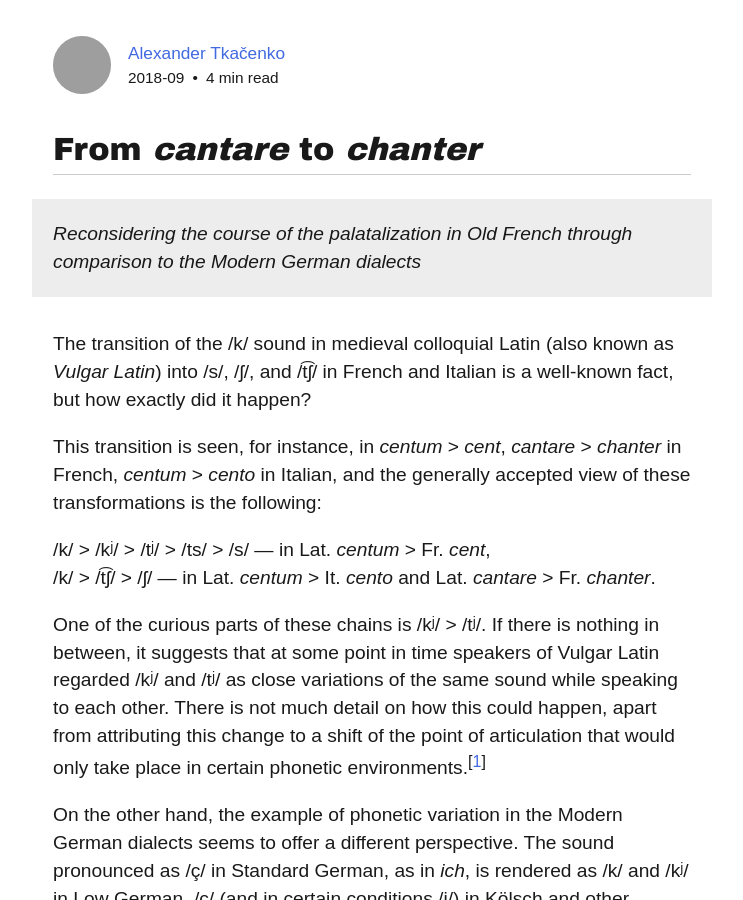
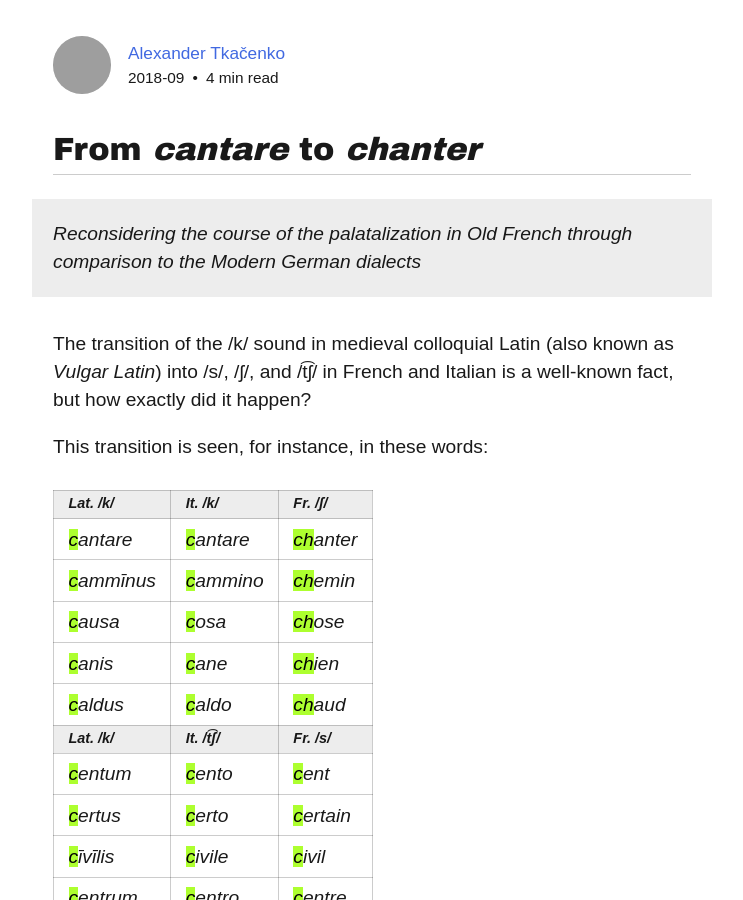
Before and after one commit to axtk/axtk.github.io, a Jekyll site: the page built from x/palatalization_in_Old_French.html, in a window 1280 px wide and 900 px high. Shown: the whole window, without its empty margins (268-1011 px from the left). Built offline with Jekyll 4.4.1, drawn with Linux system fonts in a browser that asks for light colours; some of the changed text lies outside the part shown; grey boxes are pictures that could not be loaded.

Commit message:
add more palatalization examples

```diff
--- a/x/palatalization_in_Old_French.html
+++ b/x/palatalization_in_Old_French.html
@@ -9,7 +9,71 @@ abstract: Reconsidering the course of the palatalization in Old French through c
 
 <p>The transition of the /k/ sound in medieval colloquial Latin (also known as <i>Vulgar Latin</i>) into /s/, /ʃ/, and /t͡ʃ/ in French and Italian is a well-known fact, but how exactly did it happen?</p>
 
-<p>This transition is seen, for instance, in <i>centum</i>&nbsp;&gt; <i>cent</i>, <i>cantare</i>&nbsp;&gt; <i>chanter</i> in French, <i>centum</i>&nbsp;&gt; <i>cento</i> in Italian, and the generally accepted view of these transformations is the following:</p>
+<p>This transition is seen, for instance, in these words:</p>
+
+<table border="1" cellspacing="0" cellpadding="5">
+<tbody>
+    <tr>
+        <th>Lat. /k/</th>
+        <th>It. /k/</th>
+        <th>Fr. /ʃ/</th>
+    </tr>
+    <tr>
+        <td><i><mark>c</mark>antare</i></td>
+        <td><i><mark>c</mark>antare</i></td>
+        <td><i><mark>ch</mark>anter</i></td>
+    </tr>
+    <tr>
+        <td><i><mark>c</mark>ammīnus</i></td>
+        <td><i><mark>c</mark>ammino</i></td>
+        <td><i><mark>ch</mark>emin</i></td>
+    </tr>
+    <tr>
+        <td><i><mark>c</mark>ausa</i></td>
+        <td><i><mark>c</mark>osa</i></td>
+        <td><i><mark>ch</mark>ose</i></td>
+    </tr>
+    <tr>
+        <td><i><mark>c</mark>anis</i></td>
+        <td><i><mark>c</mark>ane</i></td>
+        <td><i><mark>ch</mark>ien</i></td>
+    </tr>
+    <tr>
+        <td><i><mark>c</mark>aldus</i></td>
+        <td><i><mark>c</mark>aldo</i></td>
+        <td><i><mark>ch</mark>aud</i></td>
+    </tr>
+</tbody>
+<tbody>
+    <tr>
+        <th>Lat. /k/</th>
+        <th>It. /t͡ʃ/</th>
+        <th>Fr. /s/</th>
+    </tr>
+    <tr>
+        <td><i><mark>c</mark>entum</i></td>
+        <td><i><mark>c</mark>ento</i></td>
+        <td><i><mark>c</mark>ent</i></td>
+    </tr>
+    <tr>
+        <td><i><mark>c</mark>ertus</i></td>
+        <td><i><mark>c</mark>erto</i></td>
+        <td><i><mark>c</mark>ertain</i></td>
+    </tr>
+    <tr>
+        <td><i><mark>c</mark>īvīlis</i></td>
+        <td><i><mark>c</mark>ivile</i></td>
+        <td><i><mark>c</mark>ivil</i></td>
+    </tr>
+    <tr>
+        <td><i><mark>c</mark>entrum</i></td>
+        <td><i><mark>c</mark>entro</i></td>
+        <td><i><mark>c</mark>entre</i></td>
+    </tr>
+</tbody>
+</table>
+
+<p>The generally accepted view of these transformations is the following:</p>
 
 <p>/k/&nbsp;&gt; /kʲ/&nbsp;&gt; /tʲ/&nbsp;&gt; /ts/&nbsp;&gt; /s/&nbsp;— in <span class="lang">Lat.</span> <i>centum</i>&nbsp;&gt; <span class="lang">Fr.</span> <i>cent</i>,<br>
 /k/&nbsp;&gt; /t͡ʃ/&nbsp;&gt; /ʃ/&nbsp;— in <span class="lang">Lat.</span> <i>centum</i>&nbsp;&gt; <span class="lang">It.</span> <i>cento</i> and <span class="lang">Lat.</span> <i>cantare</i>&nbsp;&gt; <span class="lang">Fr.</span> <i>chanter</i>.</p>
```
